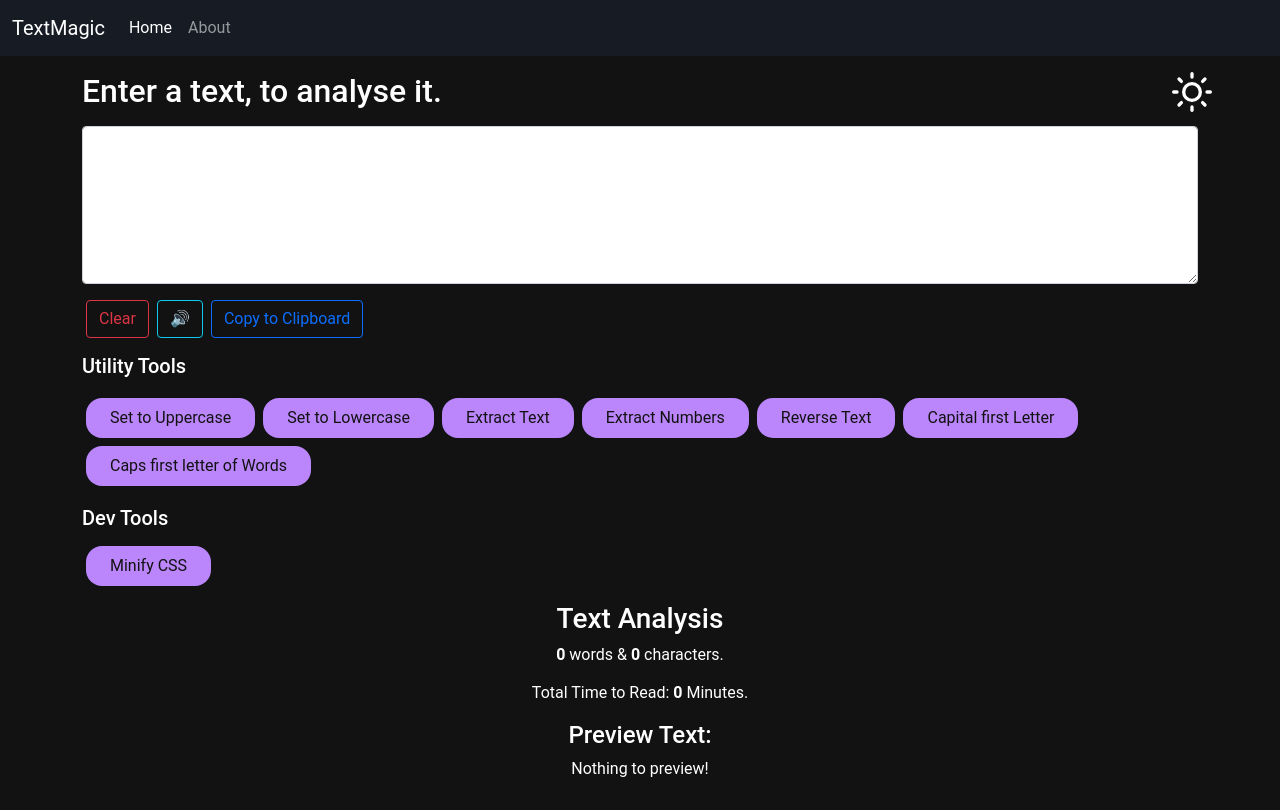
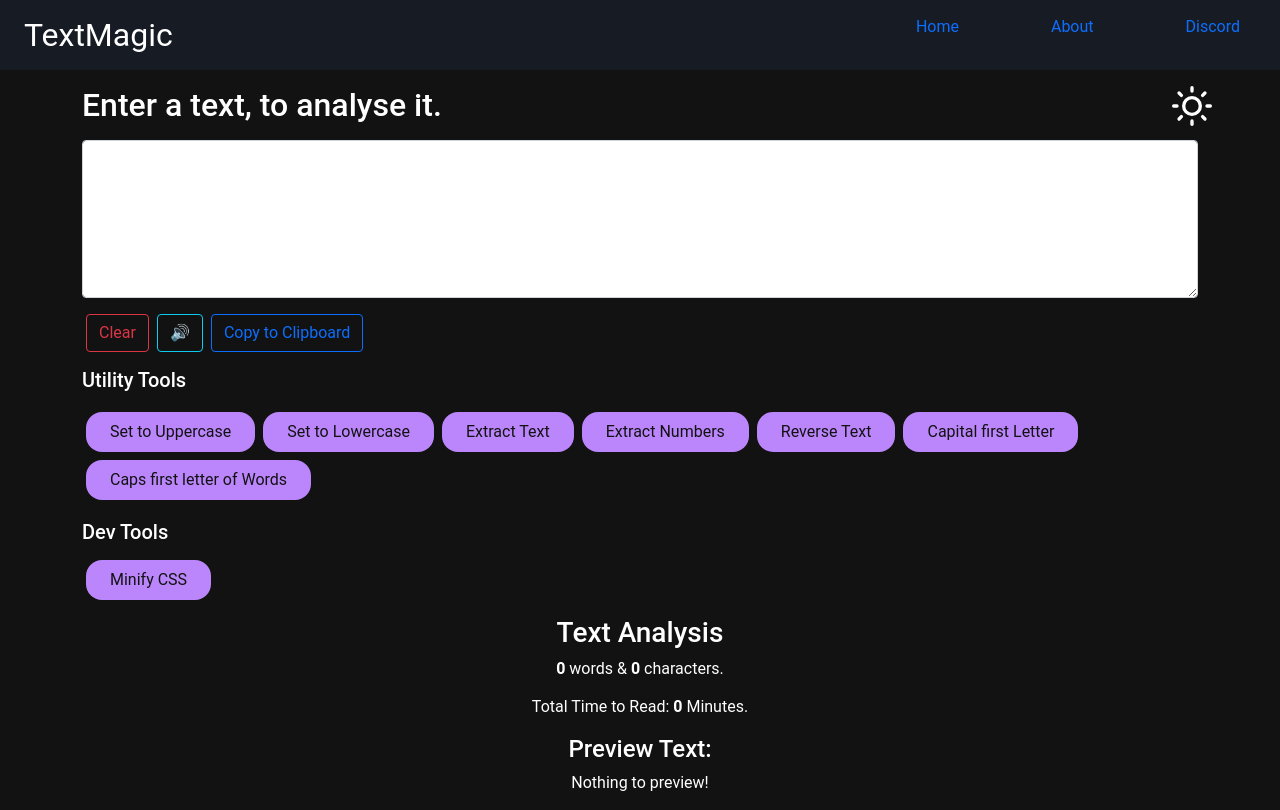
Before and after one commit to TheSGJ/TextMagic-React, a React (Create React App) app: page / in a window 1280 px wide. Built offline with nearby package versions, Linux system fonts and the light colour scheme.

Commit message:
Nav updates

```diff
--- a/src/components/Navbar.js
+++ b/src/components/Navbar.js
@@ -1,26 +1,41 @@
 import React from 'react';
 import PropTypes from 'prop-types';
+import "../styles/Navbar.css"
+export default function Navbar(props) {
+  const showMenu = () => {
+    const hamburger = document.querySelector(".hamburger");
+    const navMenu = document.querySelector(".nav-menu");
+    hamburger.classList.toggle("active");
+    navMenu.classList.toggle("active");
+    window.addEventListener('scroll', () => {
 
-export default function Navbar(props) {
+      hamburger.classList.remove("active");
+
+      navMenu.classList.remove("active");
+
+    })
+  }
+
   return (
-    <nav className="navbar navbar-expand-lg navbar-dark" style={{backgroundColor: '#171c24'}}>
-    <div className="container-fluid">
-      <a className="navbar-brand" href="/">{props.title}</a>
-
-      <div className="collapse navbar-collapse" id="navbarSupportedContent">
-        <ul className="navbar-nav me-auto mb-2 mb-lg-0">
-          <li className="nav-item">
-            <a className="nav-link active" aria-current="page" href="/">Home</a>
-          </li>
-          <li className="nav-item">
-            <a className="nav-link" href="/">About</a>
-          </li>
-        </ul>
-
-      </div>
-
+    <nav class="navbar nav navbar-dark" style={{backgroundColor: '#171c24'}}>
+    <a href="#" class="nav-branding">{props.title}</a>
+    <ul class="nav-menu">
+        <li class="nav-item">
+            <a href="index.html" class="nav-link">Home</a>
+        </li>
+        <li class="nav-item">
+            <a href="about.html" class="nav-link">About</a>
+        </li>
+        <li class="nav-item">
+            <a href="https://discord.gg/zDWPHYGr5N" class="nav-link">Discord</a>
+        </li>
+    </ul>
+    <div class="hamburger" onClick={showMenu}>
+        <span class="bar"></span>
+        <span class="bar"></span>
+        <span class="bar"></span>
     </div>
-  </nav>
+</nav>
   )
 }
 
--- /dev/null
+++ b/src/styles/Navbar.css
@@ -0,0 +1,116 @@
+*{
+    padding: 0;
+    margin: 0;
+    box-sizing: border-box;
+
+}
+
+header{
+    background-color: #262626;
+}
+
+li{
+    list-style: none;
+}
+
+a{
+    color: white;
+    text-decoration: none;
+
+}
+
+.navbar{
+    min-height: 70px;
+    display: flex;
+    justify-content: space-between;
+    align-items: center;
+    padding: 0 24px;
+
+}
+
+.nav-menu{
+    display: flex;
+    justify-content: space-between;
+    align-items: center;
+    gap: 60px;
+}
+
+.nav-branding{
+    font-size: 2rem;
+}
+
+.nav-link{
+    transition: 0.7s ease;
+}
+
+.nav-link:hover{
+    color:dodgerblue
+}
+
+.hamburger{
+    display: none;
+    cursor: pointer;
+
+}
+
+.bar{
+    display: block;
+    width: 25px;
+    height: 3px;
+    margin: 5px auto;
+    background-color: white;
+
+}
+@media(max-width:768px){
+    .hamburger{
+        display: block;
+    }
+    .hamburger.active .bar:nth-child(2){
+        opacity: 0;
+    }
+    .hamburger.active .bar:nth-child(1){
+        transform: translateY(8px) rotate(45deg);
+    }
+    .hamburger.active .bar:nth-child(3){
+        transform: translateY(-8px) rotate(-45deg);
+    }
+
+    .nav-menu{
+        position:fixed;
+        left: -100%;
+        top: 70px;
+        gap: 0;
+        flex-direction: column;
+        background-color: #262626;
+        width: 100%;
+        text-align: center;
+        /* transition: 0.3s; */
+    }
+
+    .nav-item{
+        margin: 16px 0;
+    }
+    .nav-menu.active{
+        left: 0;
+    }
+}
+
+.para{
+
+    padding-left: 5px;
+    padding-right: 5px;
+    font-size: 10vh;
+    background-color: skyblue;
+    text-align: center;
+    font-family: Times;
+    font-size: 16px;
+
+}
+
+
+
+
+.cr{
+    text-align: right;
+    margin-top: 30px;
+}
```
